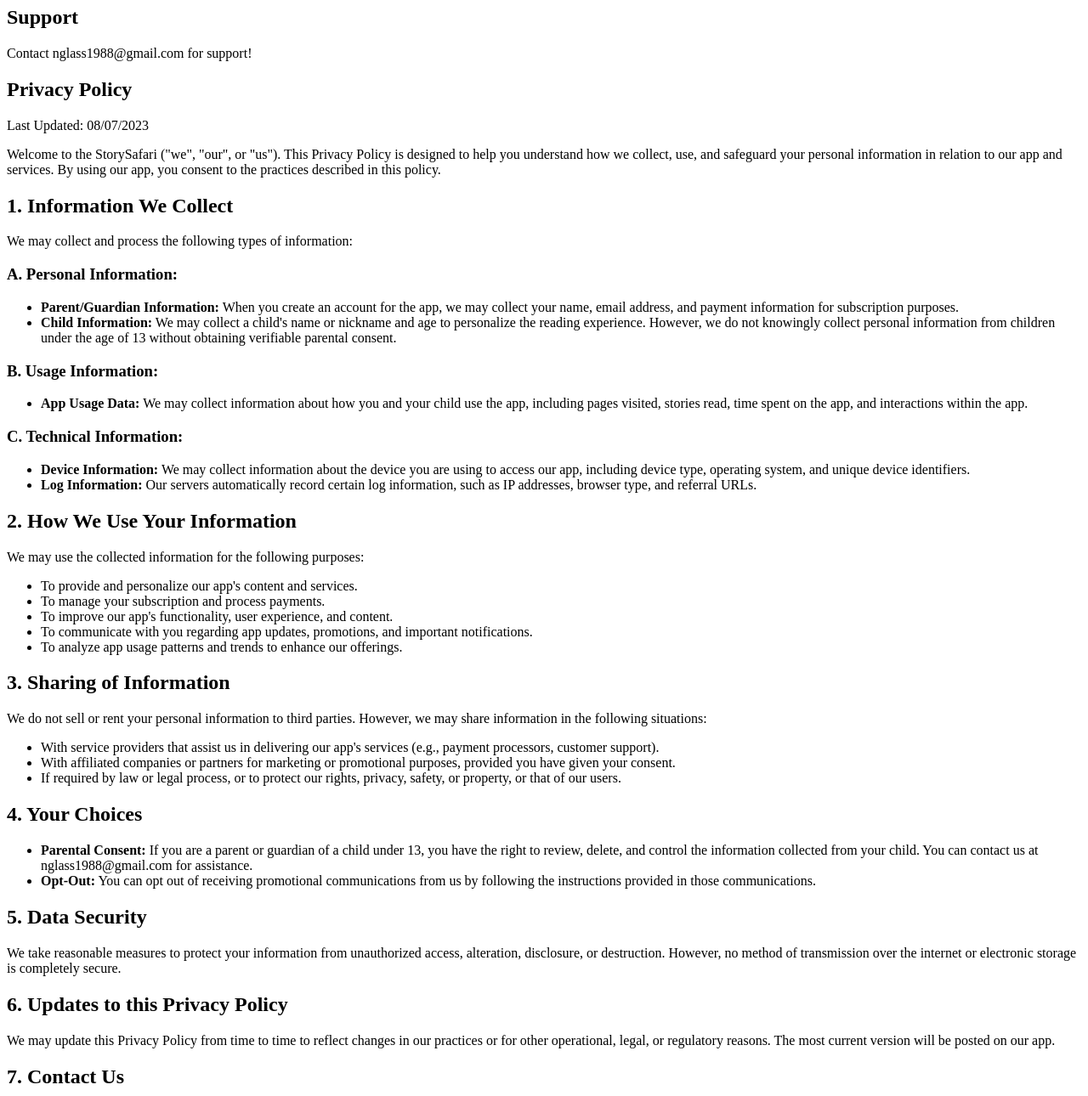
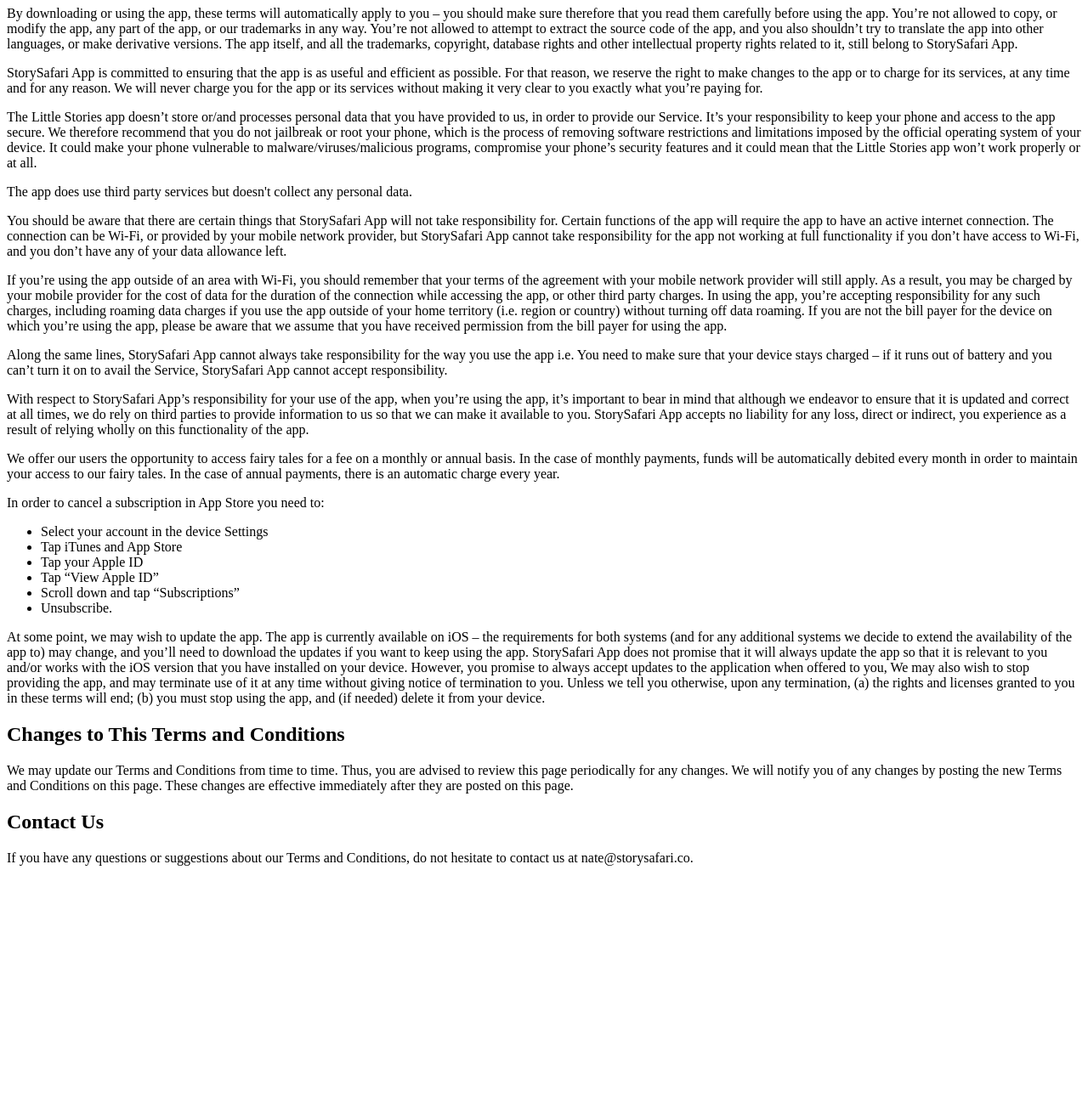
Before and after one commit to natecraft1/natecraft1.github.io, a plain HTML site: page termsofservice.html in a window 1280 px wide. Shown: the part 73-1363 px from the top of the page at 85% size. After the commit the page ends 1108 px from the top, so only its background shows below. Drawn offline with Linux system fonts and the light colour scheme.

Commit message:
terms update

```diff
--- a/termsofservice.html
+++ b/termsofservice.html
@@ -1,96 +1,47 @@
 <!DOCTYPE html>
-<html lang="en">
-  <head>
-    <meta charset="UTF-8">
-    <meta name="viewport" content="width=device-width, initial-scale=1.0">
-    <meta http-equiv="X-UA-Compatible" content="ie=edge">
-    <title>StorySafari</title>
-    <link rel="stylesheet" href="./style.css">
-    <link rel="icon" href="./favicon.ico" type="image/x-icon">
-  </head>
-  <body>
-    <main>
-    	<h1>Welcome to StorySafari Terms of Service</h1>
-        <h2>Support</h2>
-        <div>
-        	Contact nglass1988@gmail.com for support!
-        </div>
-         <h2>Privacy Policy</h2>
-    <p>Last Updated: 08/07/2023</p>
+<html>
+<head>
+<title>Terms & Conditions - StorySafari App</title>
+</head>
+<body>
+<h1>Terms & Conditions</h1>
 
-    <p>Welcome to the StorySafari ("we", "our", or "us"). This Privacy Policy is designed to help you understand how we collect, use, and safeguard your personal information in relation to our app and services. By using our app, you consent to the practices described in this policy.</p>
+<p>By downloading or using the app, these terms will automatically apply to you – you should make sure therefore that you read them carefully before using the app. You’re not allowed to copy, or modify the app, any part of the app, or our trademarks in any way. You’re not allowed to attempt to extract the source code of the app, and you also shouldn’t try to translate the app into other languages, or make derivative versions. The app itself, and all the trademarks, copyright, database rights and other intellectual property rights related to it, still belong to StorySafari App.</p>
 
-    <h2>1. Information We Collect</h2>
+<p>StorySafari App is committed to ensuring that the app is as useful and efficient as possible. For that reason, we reserve the right to make changes to the app or to charge for its services, at any time and for any reason. We will never charge you for the app or its services without making it very clear to you exactly what you’re paying for.</p>
 
-    <p>We may collect and process the following types of information:</p>
+<p>The Little Stories app doesn’t store or/and processes personal data that you have provided to us, in order to provide our Service. It’s your responsibility to keep your phone and access to the app secure. We therefore recommend that you do not jailbreak or root your phone, which is the process of removing software restrictions and limitations imposed by the official operating system of your device. It could make your phone vulnerable to malware/viruses/malicious programs, compromise your phone’s security features and it could mean that the Little Stories app won’t work properly or at all.</p>
 
-    <h3>A. Personal Information:</h3>
+<p>The app does use third party services but doesn't collect any personal data.</p>
 
-    <ul>
-        <li><strong>Parent/Guardian Information:</strong> When you create an account for the app, we may collect your name, email address, and payment information for subscription purposes.</li>
-        <li><strong>Child Information:</strong> We may collect a child's name or nickname and age to personalize the reading experience. However, we do not knowingly collect personal information from children under the age of 13 without obtaining verifiable parental consent.</li>
-    </ul>
+<p>You should be aware that there are certain things that StorySafari App will not take responsibility for. Certain functions of the app will require the app to have an active internet connection. The connection can be Wi-Fi, or provided by your mobile network provider, but StorySafari App cannot take responsibility for the app not working at full functionality if you don’t have access to Wi-Fi, and you don’t have any of your data allowance left.</p>
 
-    <h3>B. Usage Information:</h3>
+<p>If you’re using the app outside of an area with Wi-Fi, you should remember that your terms of the agreement with your mobile network provider will still apply. As a result, you may be charged by your mobile provider for the cost of data for the duration of the connection while accessing the app, or other third party charges. In using the app, you’re accepting responsibility for any such charges, including roaming data charges if you use the app outside of your home territory (i.e. region or country) without turning off data roaming. If you are not the bill payer for the device on which you’re using the app, please be aware that we assume that you have received permission from the bill payer for using the app.</p>
 
-    <ul>
-        <li><strong>App Usage Data:</strong> We may collect information about how you and your child use the app, including pages visited, stories read, time spent on the app, and interactions within the app.</li>
-    </ul>
+<p>Along the same lines, StorySafari App cannot always take responsibility for the way you use the app i.e. You need to make sure that your device stays charged – if it runs out of battery and you can’t turn it on to avail the Service, StorySafari App cannot accept responsibility.</p>
 
-    <h3>C. Technical Information:</h3>
+<p>With respect to StorySafari App’s responsibility for your use of the app, when you’re using the app, it’s important to bear in mind that although we endeavor to ensure that it is updated and correct at all times, we do rely on third parties to provide information to us so that we can make it available to you. StorySafari App accepts no liability for any loss, direct or indirect, you experience as a result of relying wholly on this functionality of the app.</p>
 
-    <ul>
-        <li><strong>Device Information:</strong> We may collect information about the device you are using to access our app, including device type, operating system, and unique device identifiers.</li>
-        <li><strong>Log Information:</strong> Our servers automatically record certain log information, such as IP addresses, browser type, and referral URLs.</li>
-    </ul>
+<p>We offer our users the opportunity to access fairy tales for a fee on a monthly or annual basis. In the case of monthly payments, funds will be automatically debited every month in order to maintain your access to our fairy tales. In the case of annual payments, there is an automatic charge every year.</p>
 
-    <h2>2. How We Use Your Information</h2>
+<p>In order to cancel a subscription in App Store you need to:</p>
+<ul>
+<li>Select your account in the device Settings</li>
+<li>Tap iTunes and App Store</li>
+<li>Tap your Apple ID</li>
+<li>Tap “View Apple ID”</li>
+<li>Scroll down and tap “Subscriptions”</li>
+<li>Unsubscribe.</li>
+</ul>
 
-    <p>We may use the collected information for the following purposes:</p>
+<p>At some point, we may wish to update the app. The app is currently available on iOS – the requirements for both systems (and for any additional systems we decide to extend the availability of the app to) may change, and you’ll need to download the updates if you want to keep using the app. StorySafari App does not promise that it will always update the app so that it is relevant to you and/or works with the iOS version that you have installed on your device. However, you promise to always accept updates to the application when offered to you, We may also wish to stop providing the app, and may terminate use of it at any time without giving notice of termination to you. Unless we tell you otherwise, upon any termination, (a) the rights and licenses granted to you in these terms will end; (b) you must stop using the app, and (if needed) delete it from your device.</p>
 
-    <ul>
-        <li>To provide and personalize our app's content and services.</li>
-        <li>To manage your subscription and process payments.</li>
-        <li>To improve our app's functionality, user experience, and content.</li>
-        <li>To communicate with you regarding app updates, promotions, and important notifications.</li>
-        <li>To analyze app usage patterns and trends to enhance our offerings.</li>
-    </ul>
+<h2>Changes to This Terms and Conditions</h2>
 
-    <h2>3. Sharing of Information</h2>
+<p>We may update our Terms and Conditions from time to time. Thus, you are advised to review this page periodically for any changes. We will notify you of any changes by posting the new Terms and Conditions on this page. These changes are effective immediately after they are posted on this page.</p>
 
-    <p>We do not sell or rent your personal information to third parties. However, we may share information in the following situations:</p>
+<h2>Contact Us</h2>
 
-    <ul>
-        <li>With service providers that assist us in delivering our app's services (e.g., payment processors, customer support).</li>
-        <li>With affiliated companies or partners for marketing or promotional purposes, provided you have given your consent.</li>
-        <li>If required by law or legal process, or to protect our rights, privacy, safety, or property, or that of our users.</li>
-    </ul>
-
-    <h2>4. Your Choices</h2>
-
-    <ul>
-        <li><strong>Parental Consent:</strong> If you are a parent or guardian of a child under 13, you have the right to review, delete, and control the information collected from your child. You can contact us at nglass1988@gmail.com for assistance.</li>
-        <li><strong>Opt-Out:</strong> You can opt out of receiving promotional communications from us by following the instructions provided in those communications.</li>
-    </ul>
-
-    <h2>5. Data Security</h2>
-
-    <p>We take reasonable measures to protect your information from unauthorized access, alteration, disclosure, or destruction. However, no method of transmission over the internet or electronic storage is completely secure.</p>
-
-    <h2>6. Updates to this Privacy Policy</h2>
-
-    <p>We may update this Privacy Policy from time to time to reflect changes in our practices or for other operational, legal, or regulatory reasons. The most current version will be posted on our app.</p>
-
-    <h2>7. Contact Us</h2>
-
-    <p>If you have any questions or concerns about this Privacy Policy, please contact us at nglass1988@gmail.com.</p>
-
-    <p>By using the Kids Stories Subscription App, you acknowledge that you have read and understood this Privacy Policy and agree to its terms.</p>
-    </main>
-       <footer>
-        <hr>
-        <p>&copy; 2023 StorySafari App. All rights reserved.</p>
-    </footer>
-	<script src="index.js"></script>
-  </body>
+<p>If you have any questions or suggestions about our Terms and Conditions, do not hesitate to contact us at nate@storysafari.co.</p>
+</body>
 </html>
```
